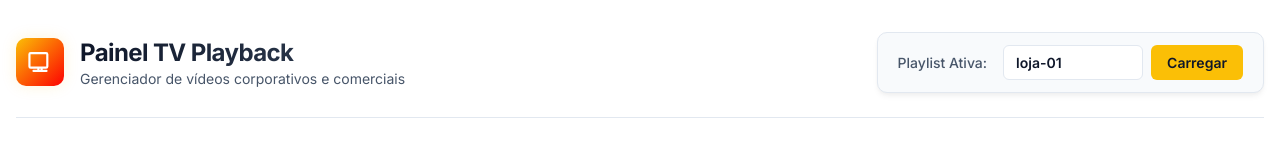
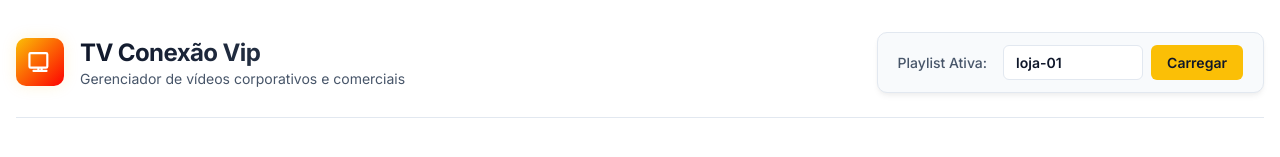
Before and after one commit to Osvald9/sistema-tv, a plain HTML site: page public/admin/index.html in a window 1280 px wide. Shown: the top 157 px of the page. Drawn offline with nearby package versions, Linux system fonts and the light colour scheme; no server answers.

Commit message:
chore: alterar o nome do sistema de Painel TV Playback para TV Conexão Vip

```diff
--- a/public/admin/index.html
+++ b/public/admin/index.html
@@ -3,7 +3,7 @@
 <head>
   <meta charset="UTF-8">
   <meta name="viewport" content="width=device-width, initial-scale=1.0">
-  <title>Painel TV Playback | Admin</title>
+  <title>TV Conexão Vip | Admin</title>
   <!-- Google Fonts: Inter -->
   <link rel="preconnect" href="https://fonts.googleapis.com">
   <link rel="preconnect" href="https://fonts.gstatic.com" crossorigin>
@@ -64,7 +64,7 @@
           </svg>
         </div>
         <div>
-          <h1>Painel TV Playback</h1>
+          <h1>TV Conexão Vip</h1>
           <p class="subtitle">Gerenciador de vídeos corporativos e comerciais</p>
         </div>
       </div>
--- a/public/config.js
+++ b/public/config.js
@@ -1,4 +1,4 @@
-// Configurações do Supabase - Sistema de TV Playback
+// Configurações do Supabase - TV Conexão Vip
 // Substitua os valores abaixo pelas credenciais do seu projeto Supabase (Project Settings -> API)
 
 window.SUPABASE_URL = "https://ndbhrftgnwgzetjadurd.supabase.co";
```
Also changed, not shown: public/player/index.html (+1 -1 lines).
